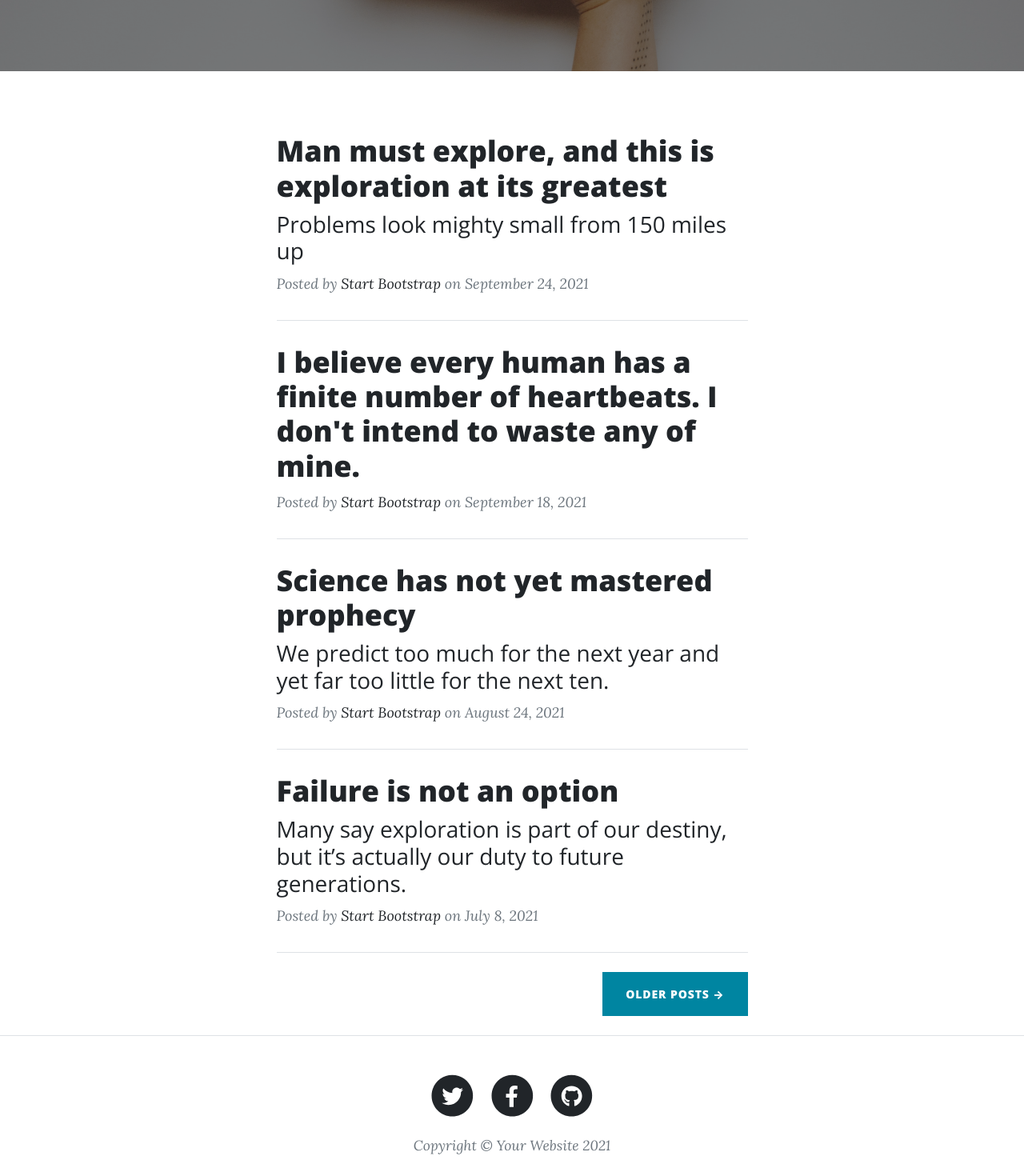
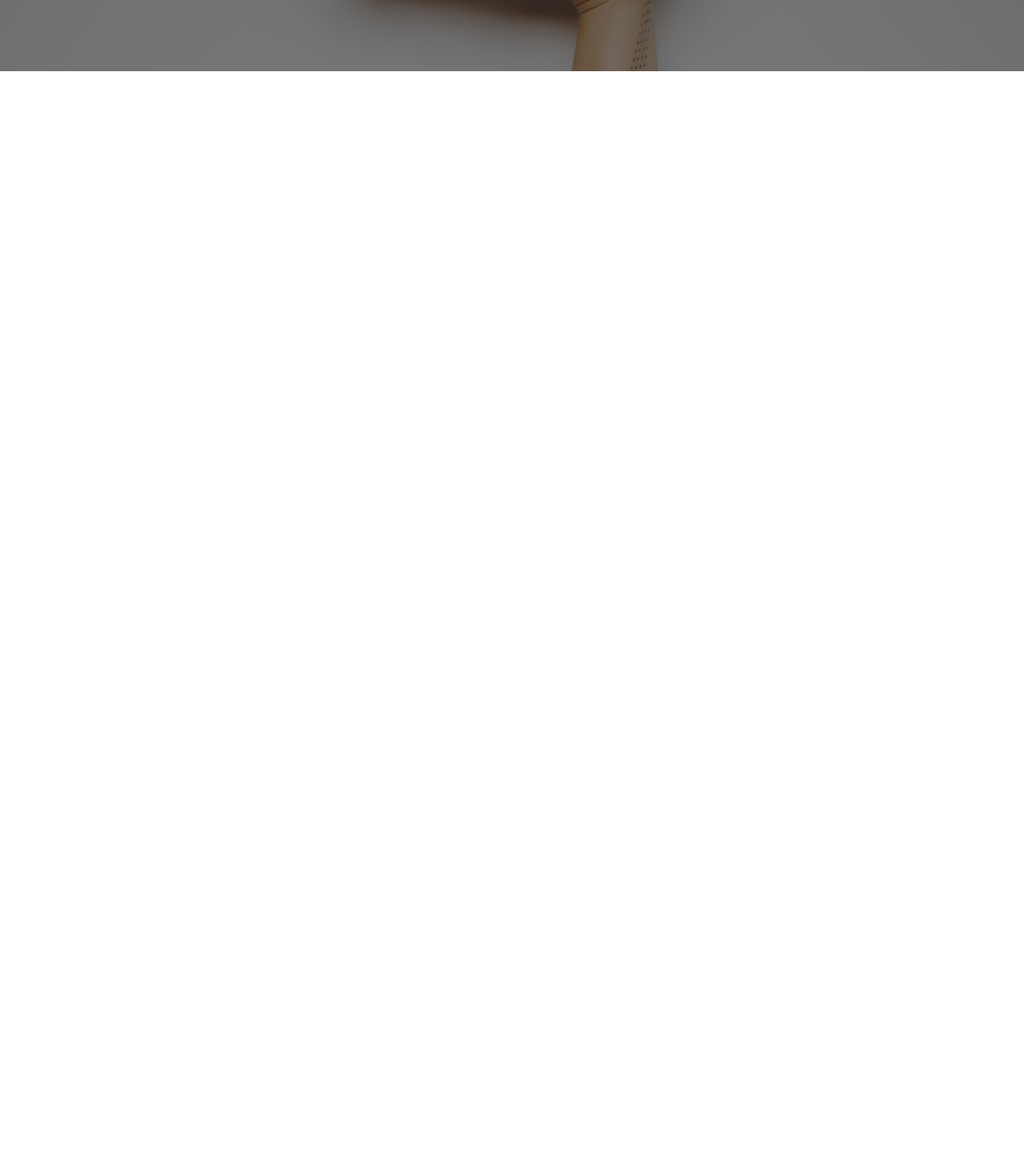
Before and after one commit to AnaisHammouche/Blog_Vue.js, a Vue app in the folder projet_blog/: page /admin in a window 1280 px wide. Shown: the part 419-1889 px from the top of the page at 80% size. After the commit the page ends 800 px from the top, so only its background shows below. Built offline with nearby package versions, Linux system fonts and the light colour scheme.

Commit message:
fix bugs

```diff
--- a/projet_blog/src/views/Articles.vue
+++ b/projet_blog/src/views/Articles.vue
@@ -8,9 +8,7 @@
 
 
 export default {
-
     name: "Article"
-
 };
 
 </script>
--- a/projet_blog/src/views/Home.vue
+++ b/projet_blog/src/views/Home.vue
@@ -24,12 +24,6 @@
           <hr class="my-4" />
           <!-- Post preview-->
           <div class="post-preview">
-            <a href="post.html"
-              ><h2 class="post-title">
-                I believe every human has a finite number of heartbeats. I don't
-                intend to waste any of mine.
-              </h2></a
-            >
             <p class="post-meta">
               Posted by
               <a href="#!">Start Bootstrap</a>
--- a/projet_blog/src/views/admin.vue
+++ b/projet_blog/src/views/admin.vue
@@ -1,123 +1,5 @@
 <template>
   <div class="admin">
-    <!-- Main Content-->
-    <div class="container px-4 px-lg-5">
-      <div class="row gx-4 gx-lg-5 justify-content-center">
-        <div class="col-md-10 col-lg-8 col-xl-7">
-          <!-- Post preview-->
-          <div class="post-preview">
-            <a href="post.html">
-              <h2 class="post-title">
-                Man must explore, and this is exploration at its greatest
-              </h2>
-              <h3 class="post-subtitle">
-                Problems look mighty small from 150 miles up
-              </h3>
-            </a>
-            <p class="post-meta">
-              Posted by
-              <a href="#!">Start Bootstrap</a>
-              on September 24, 2021
-            </p>
-          </div>
-          <!-- Divider-->
-          <hr class="my-4" />
-          <!-- Post preview-->
-          <div class="post-preview">
-            <a href="post.html"
-              ><h2 class="post-title">
-                I believe every human has a finite number of heartbeats. I don't
-                intend to waste any of mine.
-              </h2></a
-            >
-            <p class="post-meta">
-              Posted by
-              <a href="#!">Start Bootstrap</a>
-              on September 18, 2021
-            </p>
-          </div>
-          <!-- Divider-->
-          <hr class="my-4" />
-          <!-- Post preview-->
-          <div class="post-preview">
-            <a href="post.html">
-              <h2 class="post-title">Science has not yet mastered prophecy</h2>
-              <h3 class="post-subtitle">
-                We predict too much for the next year and yet far too little for
-                the next ten.
-              </h3>
-            </a>
-            <p class="post-meta">
-              Posted by
-              <a href="#!">Start Bootstrap</a>
-              on August 24, 2021
-            </p>
-          </div>
-          <!-- Divider-->
-          <hr class="my-4" />
-          <!-- Post preview-->
-          <div class="post-preview">
-            <a href="post.html">
-              <h2 class="post-title">Failure is not an option</h2>
-              <h3 class="post-subtitle">
-                Many say exploration is part of our destiny, but it’s actually
-                our duty to future generations.
-              </h3>
-            </a>
-            <p class="post-meta">
-              Posted by
-              <a href="#!">Start Bootstrap</a>
-              on July 8, 2021
-            </p>
-          </div>
-          <!-- Divider-->
-          <hr class="my-4" />
-          <!-- Pager-->
-          <div class="d-flex justify-content-end mb-4">
-            <a class="btn btn-primary text-uppercase" href="#!"
-              >Older Posts →</a
-            >
-          </div>
-        </div>
-      </div>
-    </div>
-    <!-- Footer-->
-    <footer class="border-top">
-      <div class="container px-4 px-lg-5">
-        <div class="row gx-4 gx-lg-5 justify-content-center">
-          <div class="col-md-10 col-lg-8 col-xl-7">
-            <ul class="list-inline text-center">
-              <li class="list-inline-item">
-                <a href="#!">
-                  <span class="fa-stack fa-lg">
-                    <i class="fas fa-circle fa-stack-2x"></i>
-                    <i class="fab fa-twitter fa-stack-1x fa-inverse"></i>
-                  </span>
-                </a>
-              </li>
-              <li class="list-inline-item">
-                <a href="#!">
-                  <span class="fa-stack fa-lg">
-                    <i class="fas fa-circle fa-stack-2x"></i>
-                    <i class="fab fa-facebook-f fa-stack-1x fa-inverse"></i>
-                  </span>
-                </a>
-              </li>
-              <li class="list-inline-item">
-                <a href="#!">
-                  <span class="fa-stack fa-lg">
-                    <i class="fas fa-circle fa-stack-2x"></i>
-                    <i class="fab fa-github fa-stack-1x fa-inverse"></i>
-                  </span>
-                </a>
-              </li>
-            </ul>
-            <div class="small text-center text-muted fst-italic">
-              Copyright &copy; Your Website 2021
-            </div>
-          </div>
-        </div>
-      </div>
-    </footer>
+
   </div>
 </template>
```
